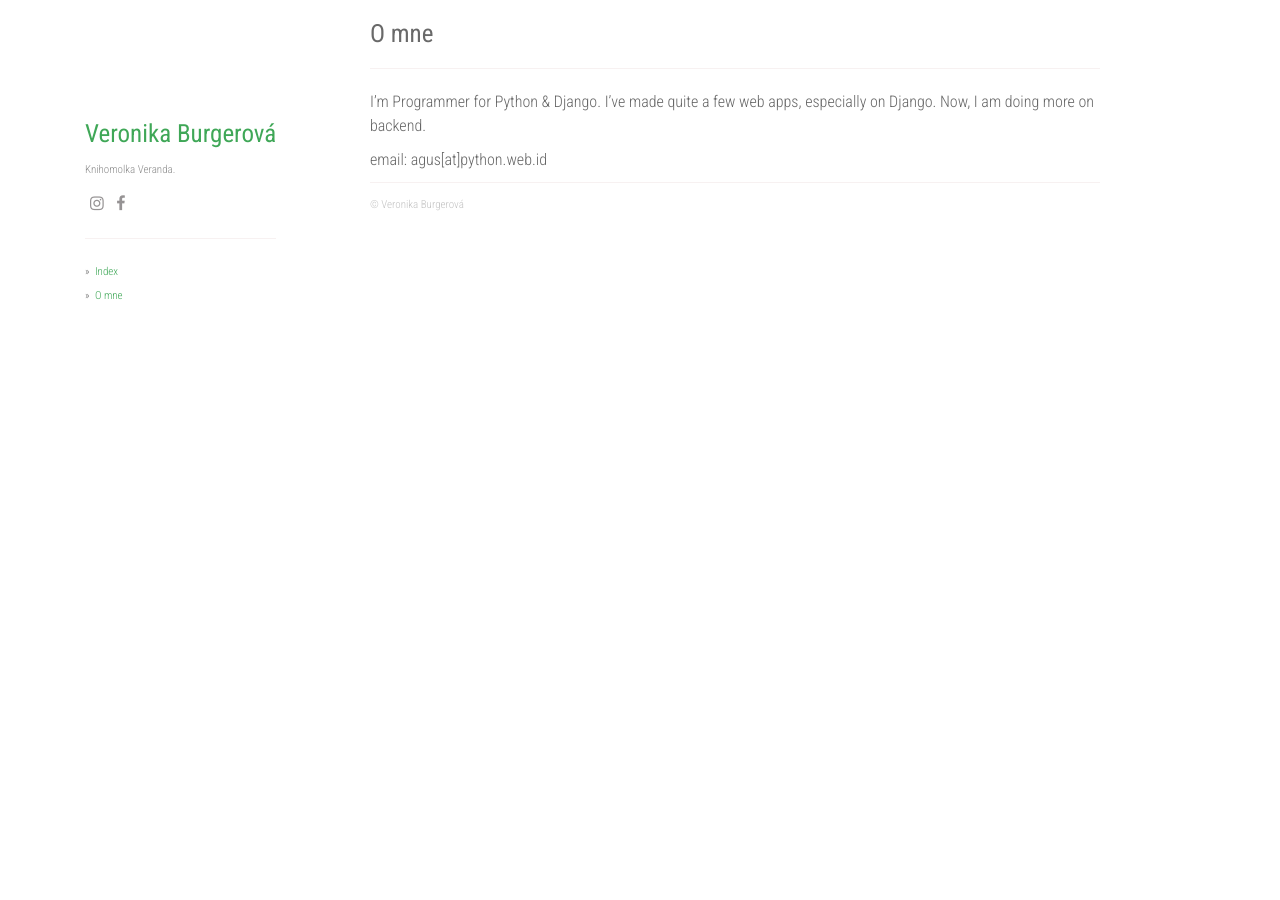
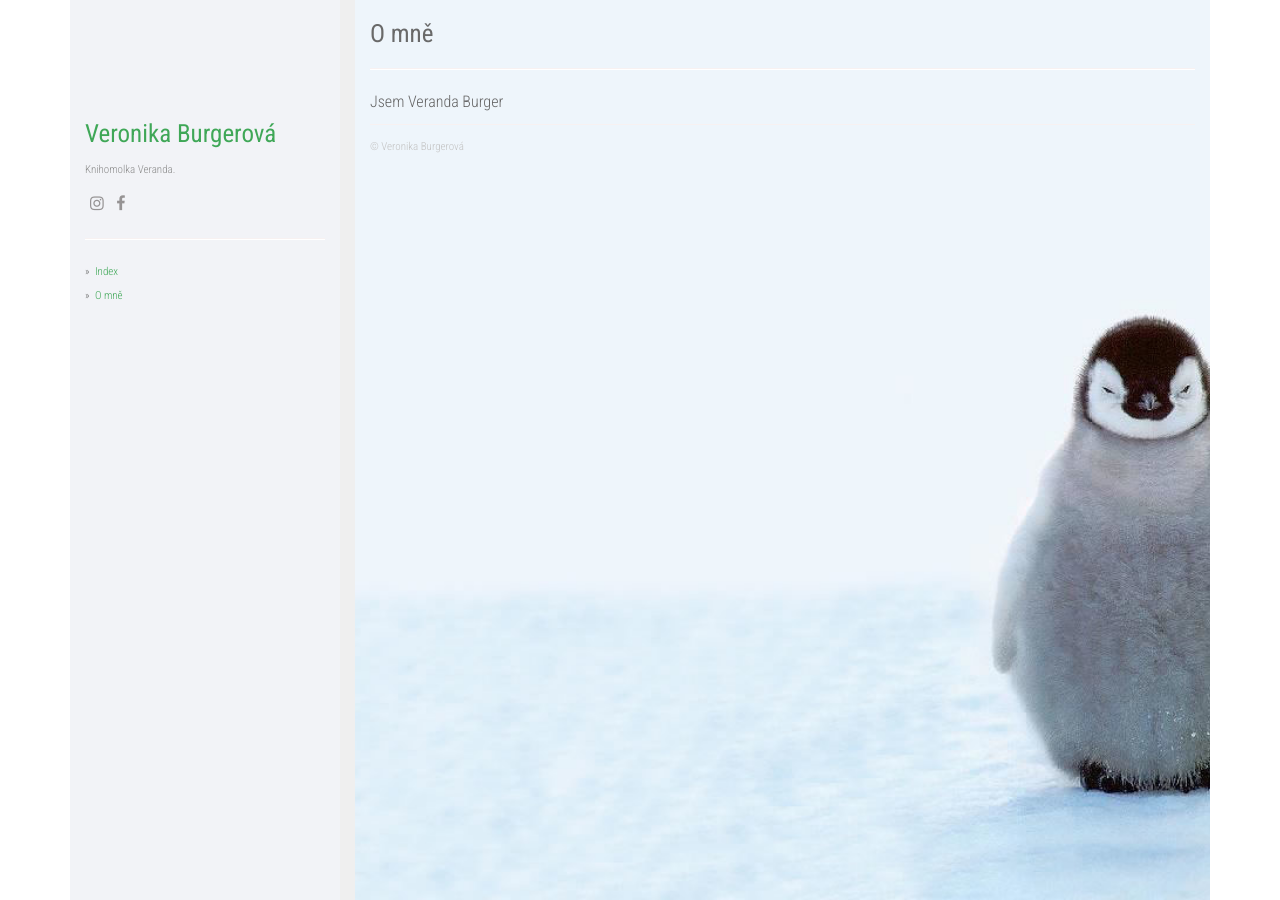
Before and after one commit to verandabe/tastucnakem, a Jekyll site: the page built from _pages/about.md, in a window 1280 px wide. Built offline with Jekyll 4.4.1, drawn with Linux system fonts in a browser that asks for light colours; nearby versions of some CDN libraries.

Commit message:
Add penguin, make menu readable.

```diff
--- a/_layouts/default.html
+++ b/_layouts/default.html
@@ -21,8 +21,7 @@
 
   <body>
     <div class="container">
-      <div class="col-sm-3">
-        <div class="fixed-condition">
+      <div class="col-sm-3 left">
         <h1 class="author-name"><a href="/">{{ site.author }}</a></h1>
         {% if site.about %}
           <div class="profile-about">
@@ -46,15 +45,13 @@
           {% endfor %}
         </ul>
       </div>
-        <!-- end /.fixed-condition -->
-      </div>
-      <div class="col-sm-8 col-offset-1 main-layout">
+      <div class="col-sm-9 col-offset-1 main-layout">
         {{ content }}
         <footer>
           &copy; {{ site.author }}
         </footer>
       </div>
-      <!-- end /.col-sm-8 -->
+      <!-- end /.col-sm-9 -->
     </div>
     <!-- end /.container -->
 
--- a/_pages/about.md
+++ b/_pages/about.md
@@ -1,10 +1,8 @@
 ---
 layout: page
-title: O mne
+title: O mně
 permalink: /about/
 order: 2
 ---
 
-I'm Programmer for Python & Django. I've made quite a few web apps, especially on Django. Now, I am doing more on backend.
-
-email: agus[at]python.web.id
+Jsem Veranda Burger
--- a/css/main.css
+++ b/css/main.css
@@ -1,10 +1,40 @@
+html {
+  height: 100%;
+}
+
 body {
   font-family: "Roboto Condensed", Arial, sans-serif;
   line-height: 1.5em;
   font-weight: 300;
   font-size: 16px;
   color: #666;
+  height: 100%;
 }
+
+body > .container {
+  height: 100%;
+}
+
+.left {
+  height: 100%;
+  padding-top: 100px;
+  font-size: 11px;
+  color: #666;
+  background: #f2f3f7;
+  border-right: 15px solid #efefef;
+}
+
+.left strong {
+  font-size: 16px;
+  color: #4A4A4A;
+  font-weight: normal;
+}
+
+.profile-about {
+  margin-top: 10px;
+  color: #8C8C8C;
+}
+
 hr {
   margin-top: 20px;
   margin-bottom: 20px;
@@ -12,27 +42,33 @@ hr {
   border-top: 1px solid #F7F1F1;
   border-bottom: 1px solid #fff;
 }
+
 span.time, span.categories {
   color: #ADADAD;
   margin-bottom: 5px;
   font-size: 11px;
   text-transform: uppercase;
 }
+
 h1, h2, h3 {
   color: #696969;
   font-weight: normal;
 }
+
 h1 {
   margin-bottom: 10px;
   font-size: 25px;
 }
+
 h2, h3 {
   margin-bottom: 5px;
 }
+
 a, a:link, a:active {
   text-decoration: none;
   color: #3fa757;
 }
+
 a:hover {
   color: #B3B3B3;
   text-decoration: underline;
@@ -41,15 +77,22 @@ a:hover {
 /* Layout */
 .main-layout {
   background: #fff;
+  height: 100%;
+  background-image: url("/img/penguin_bg_2.jpg");
+  background-size: cover;
+  background-position: bottom center;
 }
+
 .sidebar-nav {
   margin: 0;
   padding: 0;
 }
+
 .sidebar-nav li {
   margin: 0;
   list-style: none;
 }
+
 .sidebar-nav li::before {
   content: "»";
   margin-right: .5em;
@@ -80,22 +123,6 @@ footer {
 }
 div.post-content .btn-tags {
   margin-bottom: 3px;
-}
-
-/* Left column */
-div.col-sm-3 {
-  margin-top: 100px;
-  font-size: 11px;
-  color: #666;
-}
-div.col-sm-3 strong {
-  font-size: 16px;
-  color: #4A4A4A;
-  font-weight: normal;
-}
-div.col-sm-3 div.profile-about {
-  margin-top: 10px;
-  color: #8C8C8C;
 }
 
 /* Pagination */
```
Lines whose indentation alone changed are shown as unchanged.
